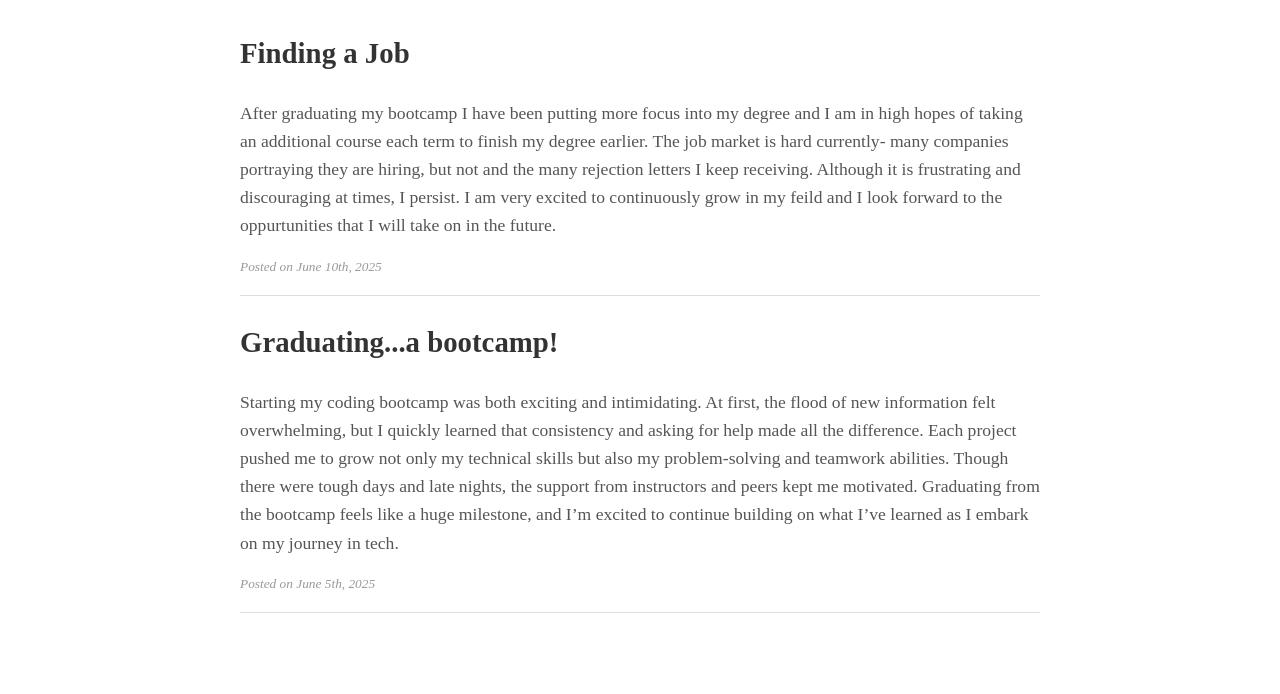
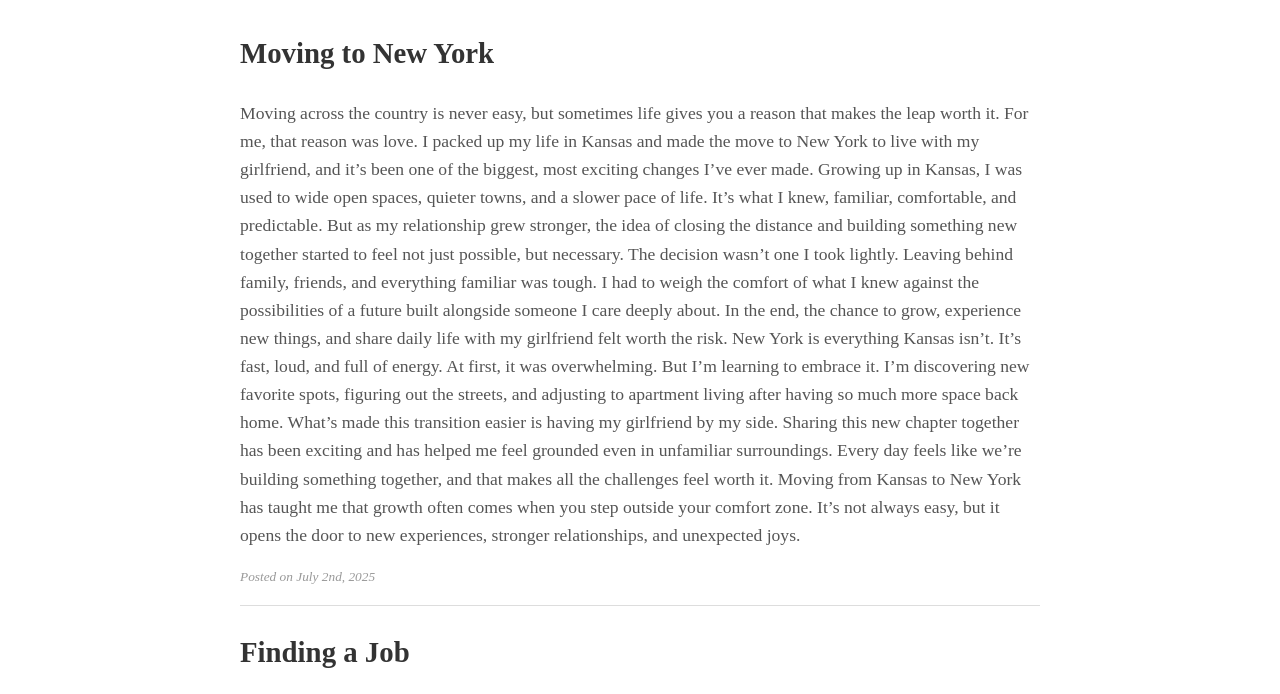
Before and after one commit to jadecraft/blog, a plain HTML site: page thoughts.html in a window 1280 px wide. Shown: the part 223-917 px from the top of the page. Before the commit the page ends 876 px from the top, so only its background shows below. Drawn offline with Linux system fonts and the light colour scheme.

Commit message:
july 2nd thought

```diff
--- a/thoughts.html
+++ b/thoughts.html
@@ -22,6 +22,17 @@
         <h2>My Thoughts</h2>
 
          <article class="thought-post">
+            <h3>Moving to New York</h3>
+            <p>Moving across the country is never easy, but sometimes life gives you a reason that makes the leap worth it. For me, that reason was love. I packed up my life in Kansas and made the move to New York to live with my girlfriend, and it’s been one of the biggest, most exciting changes I’ve ever made.
+            Growing up in Kansas, I was used to wide open spaces, quieter towns, and a slower pace of life. It’s what I knew, familiar, comfortable, and predictable. But as my relationship grew stronger, the idea of closing the distance and building something new together started to feel not just possible, but necessary.
+            The decision wasn’t one I took lightly. Leaving behind family, friends, and everything familiar was tough. I had to weigh the comfort of what I knew against the possibilities of a future built alongside someone I care deeply about. In the end, the chance to grow, experience new things, and share daily life with my girlfriend felt worth the risk.
+            New York is everything Kansas isn’t. It’s fast, loud, and full of energy. At first, it was overwhelming. But I’m learning to embrace it. I’m discovering new favorite spots, figuring out the streets, and adjusting to apartment living after having so much more space back home.
+            What’s made this transition easier is having my girlfriend by my side. Sharing this new chapter together has been exciting and has helped me feel grounded even in unfamiliar surroundings. Every day feels like we’re building something together, and that makes all the challenges feel worth it.
+            Moving from Kansas to New York has taught me that growth often comes when you step outside your comfort zone. It’s not always easy, but it opens the door to new experiences, stronger relationships, and unexpected joys.</p>
+            <small>Posted on July 2nd, 2025</small>
+        </article>
+
+         <article class="thought-post">
             <h3>Finding a Job</h3>
             <p>After graduating my bootcamp I have been putting more focus into my degree and I am in high hopes of taking an additional course each term to finish my degree earlier. The job market is hard currently- many companies portraying they are hiring, but not and the many rejection letters I keep receiving. Although it is frustrating and discouraging at times, I persist. I am very excited to continuously grow in my feild and I look forward to the oppurtunities that I will take on in the future.  </p>
             <small>Posted on June 10th, 2025</small>
```
